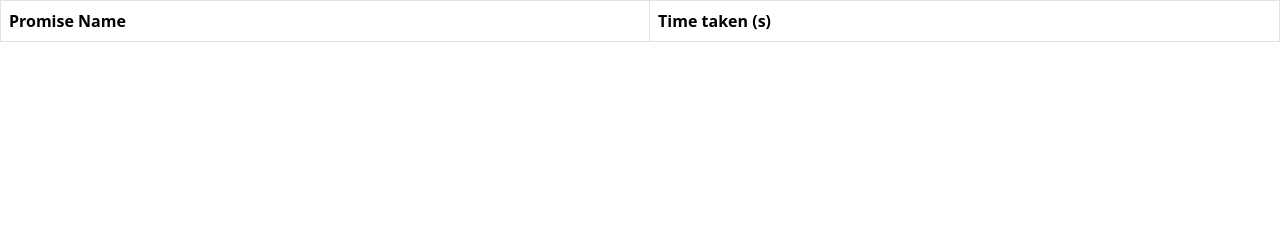
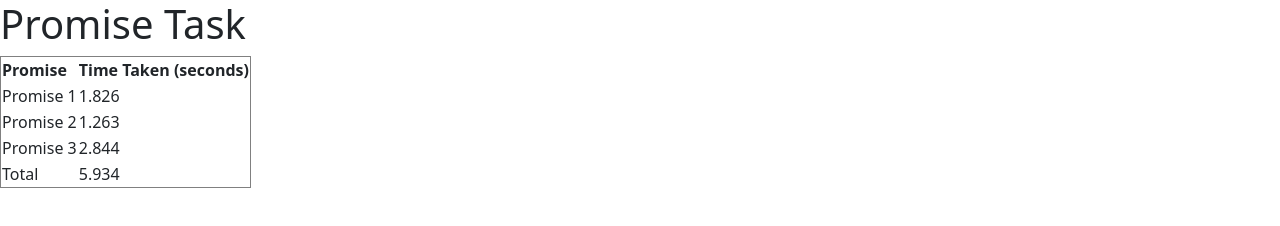
Before and after one commit to acciojob/wait-for-multiple-promises-nigam85, a website: page main.html in a window 1280 px wide. Drawn offline with nearby package versions, Linux system fonts and the light colour scheme.

Commit message:
created a submission

```diff
--- a/main.html
+++ b/main.html
@@ -12,15 +12,15 @@
   </head>
 
   <body>
-    <!-- the entire body must be written by student -->
-    <table class="table table-striped table-hover table-bordered">
-      <thead>
+    <h1>Promise Task</h1>
+    <table border="1">
         <tr>
-          <th>Promise Name</th>
-          <th>Time taken (s)</th>
+            <th>Promise</th>
+            <th>Time Taken (seconds)</th>
         </tr>
-      </thead>
-      <tbody id="output"></tbody>
+        <tr>
+            <td colspan="2">Loading...</td>
+        </tr>
     </table>
 
     <script type="text/javascript" src="./script.js"></script>
--- a/script.js
+++ b/script.js
@@ -1 +1,47 @@
 //your JS code here. If required.
+  function createRandomPromise() {
+            const randomTimeout = Math.random() * 2000 + 1000; // Random time between 1000ms and 3000ms
+            return new Promise((resolve) => {
+                setTimeout(() => {
+                    resolve(randomTimeout / 1000); // Resolve with time taken in seconds
+                }, randomTimeout);
+            });
+        }
+
+        // Create an array of three promises
+        const promises = [createRandomPromise(), createRandomPromise(), createRandomPromise()];
+
+        // Wait for all promises to resolve using Promise.all
+        Promise.all(promises)
+            .then((results) => {
+                // Remove the loading row
+                const table = document.querySelector('table');
+                const loadingRow = table.querySelector('tr:nth-child(2)');
+                loadingRow.remove();
+
+                // Populate the table with results
+                results.forEach((time, index) => {
+                    const row = document.createElement('tr');
+                    const promiseCell = document.createElement('td');
+                    promiseCell.textContent = `Promise ${index + 1}`;
+                    const timeCell = document.createElement('td');
+                    timeCell.textContent = time.toFixed(3); // Format time to 3 decimal places
+                    row.appendChild(promiseCell);
+                    row.appendChild(timeCell);
+                    table.appendChild(row);
+                });
+
+                // Calculate and add the total time
+                const totalTime = results.reduce((acc, time) => acc + time, 0);
+                const totalRow = document.createElement('tr');
+                const totalLabelCell = document.createElement('td');
+                totalLabelCell.textContent = 'Total';
+                const totalTimeCell = document.createElement('td');
+                totalTimeCell.textContent = totalTime.toFixed(3);
+                totalRow.appendChild(totalLabelCell);
+                totalRow.appendChild(totalTimeCell);
+                table.appendChild(totalRow);
+            })
+            .catch((error) => {
+                console.error('Error:', error);
+            });
```
